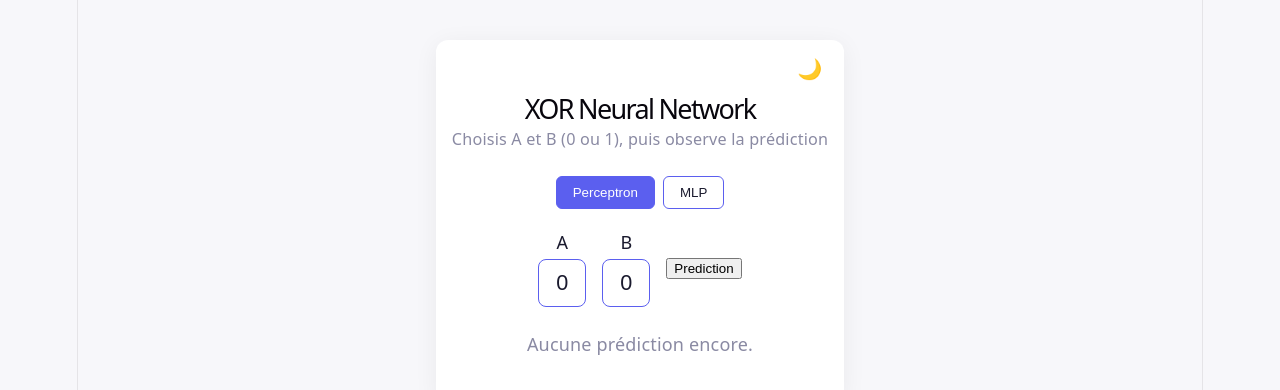
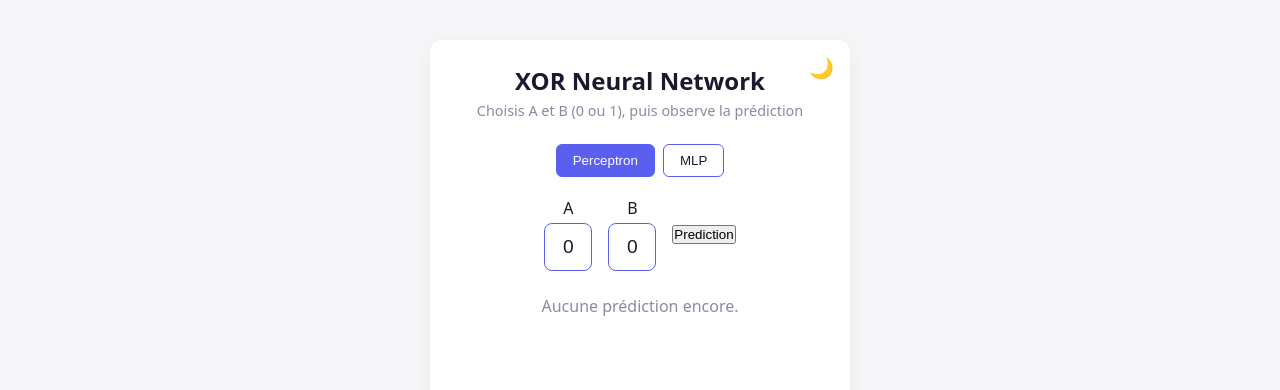
Before and after one commit to Dens-pro/xor-neural-network, a React (Vite) app: page / in a window 1280 px wide. Shown: the top 390 px of the page. Built offline with nearby package versions, Linux system fonts and the light colour scheme.

Commit message:
update the design : App.css and index.css

```diff
--- a/src/App.css
+++ b/src/App.css
@@ -4,6 +4,19 @@
     --text: #1A1A2E;
     --accent: #5B5FEF;
     --muted: #8A8AA3;
+}
+
+
+* {
+    box-sizing: border-box;
+}
+
+
+body {
+    margin: 0;
+    background: var(--bg);
+    color: var(--text);
+    font-family: system-ui, sans-serif;
 }
 
 [data-theme="dark"] {
@@ -14,23 +27,15 @@
     --muted: #6C6C85;
 }
 
-* {
-    box-sizing: border-box;
-}
-
-body {
-    margin: 0;
-    background: var(--bg);
-    color: var(--text);
-    font-family: system-ui, sans-serif;
-}
-
 .app {
     max-width: 420px;
     margin: 0 auto;
     padding: 24px 16px;
     text-align: center;
     position: relative;
+    background: var(--bg);
+    color: var(--text);
+    min-height: 100vh;
 }
 
 .theme-toggle {
--- a/src/index.css
+++ b/src/index.css
@@ -1,111 +1,4 @@
-:root {
-  --text: #6b6375;
-  --text-h: #08060d;
-  --bg: #fff;
-  --border: #e5e4e7;
-  --code-bg: #f4f3ec;
-  --accent: #aa3bff;
-  --accent-bg: rgba(170, 59, 255, 0.1);
-  --accent-border: rgba(170, 59, 255, 0.5);
-  --social-bg: rgba(244, 243, 236, 0.5);
-  --shadow:
-    rgba(0, 0, 0, 0.1) 0 10px 15px -3px, rgba(0, 0, 0, 0.05) 0 4px 6px -2px;
-
-  --sans: system-ui, 'Segoe UI', Roboto, sans-serif;
-  --heading: system-ui, 'Segoe UI', Roboto, sans-serif;
-  --mono: ui-monospace, Consolas, monospace;
-
-  font: 18px/145% var(--sans);
-  letter-spacing: 0.18px;
-  color-scheme: light dark;
-  color: var(--text);
-  background: var(--bg);
-  font-synthesis: none;
-  text-rendering: optimizeLegibility;
-  -webkit-font-smoothing: antialiased;
-  -moz-osx-font-smoothing: grayscale;
-
-  @media (max-width: 1024px) {
-    font-size: 16px;
-  }
+* {
+    margin: 0;
+    padding: 0;
 }
-
-@media (prefers-color-scheme: dark) {
-  :root {
-    --text: #9ca3af;
-    --text-h: #f3f4f6;
-    --bg: #16171d;
-    --border: #2e303a;
-    --code-bg: #1f2028;
-    --accent: #c084fc;
-    --accent-bg: rgba(192, 132, 252, 0.15);
-    --accent-border: rgba(192, 132, 252, 0.5);
-    --social-bg: rgba(47, 48, 58, 0.5);
-    --shadow:
-      rgba(0, 0, 0, 0.4) 0 10px 15px -3px, rgba(0, 0, 0, 0.25) 0 4px 6px -2px;
-  }
-
-  #social .button-icon {
-    filter: invert(1) brightness(2);
-  }
-}
-
-body {
-  margin: 0;
-}
-
-#root {
-  width: 1126px;
-  max-width: 100%;
-  margin: 0 auto;
-  text-align: center;
-  border-inline: 1px solid var(--border);
-  min-height: 100svh;
-  display: flex;
-  flex-direction: column;
-  box-sizing: border-box;
-}
-
-h1,
-h2 {
-  font-family: var(--heading);
-  font-weight: 500;
-  color: var(--text-h);
-}
-
-h1 {
-  font-size: 56px;
-  letter-spacing: -1.68px;
-  margin: 32px 0;
-  @media (max-width: 1024px) {
-    font-size: 36px;
-    margin: 20px 0;
-  }
-}
-h2 {
-  font-size: 24px;
-  line-height: 118%;
-  letter-spacing: -0.24px;
-  margin: 0 0 8px;
-  @media (max-width: 1024px) {
-    font-size: 20px;
-  }
-}
-p {
-  margin: 0;
-}
-
-code,
-.counter {
-  font-family: var(--mono);
-  display: inline-flex;
-  border-radius: 4px;
-  color: var(--text-h);
-}
-
-code {
-  font-size: 15px;
-  line-height: 135%;
-  padding: 4px 8px;
-  background: var(--code-bg);
-}
```
